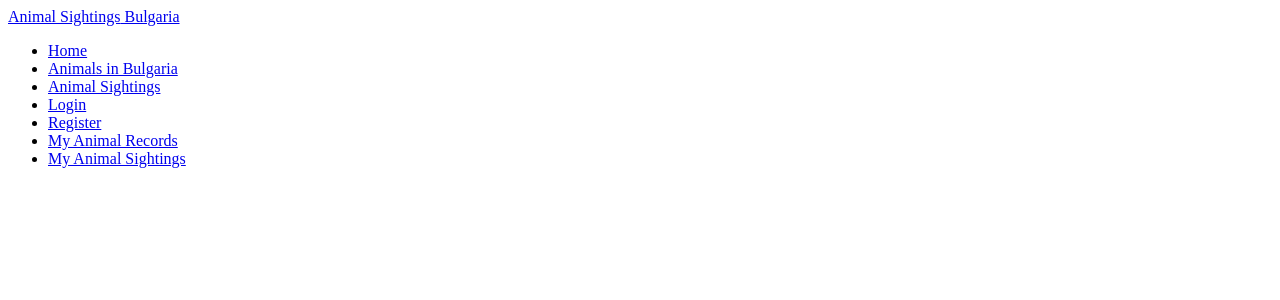
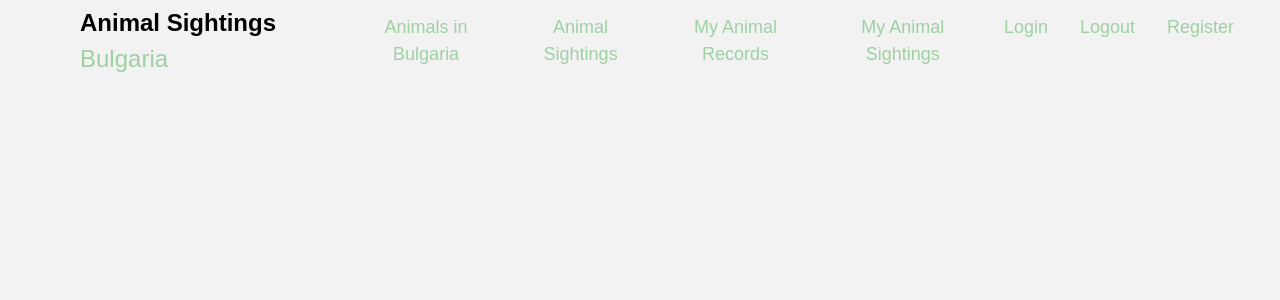
Before and after one commit to VeselinaSidova/Animal-Sightings-in-Bulgaria-SPA, a React (Create React App) app in the folder animal-sightings/: page / in a window 1280 px wide. Shown: the top 300 px of the page. Built offline with nearby package versions, Linux system fonts and the light colour scheme.

Commit message:
navbar edited, added new components and routing

```diff
--- a/animal-sightings/package.json
+++ b/animal-sightings/package.json
@@ -6,8 +6,11 @@
     "@testing-library/jest-dom": "^5.16.5",
     "@testing-library/react": "^13.4.0",
     "@testing-library/user-event": "^13.5.0",
+    "bootstrap": "^5.2.3",
     "react": "^18.2.0",
+    "react-bootstrap": "^2.7.2",
     "react-dom": "^18.2.0",
+    "react-router-dom": "^6.9.0",
     "react-scripts": "5.0.1",
     "web-vitals": "^2.1.4"
   },
--- a/animal-sightings/public/index.html
+++ b/animal-sightings/public/index.html
@@ -24,7 +24,7 @@
       work correctly both with client-side routing and a non-root public URL.
       Learn how to configure a non-root public URL by running `npm run build`.
     -->
-    <title>React App</title>
+    <title>Animal Sightings Bulgaria</title>
   </head>
   <body>
     <noscript>You need to enable JavaScript to run this app.</noscript>
--- a/animal-sightings/src/App.js
+++ b/animal-sightings/src/App.js
@@ -1,9 +1,21 @@
+import 'bootstrap/dist/css/bootstrap.min.css';
+
+import { Routes, Route } from 'react-router-dom';
+
 import { Header } from "./components/Header/Header";
+import { Home } from "./components/Home/Home";
+import { Login } from './components/Login/Login';
 
 function App() {
   return (
     <div className="App">
-        <Header />
+      <Header />
+      <main id="main-content">
+        <Routes>
+          <Route path='/' element={<Home />}/>
+          <Route path='/login' element={<Login/>}/>
+        </Routes>
+      </main>
     </div>
   );
 }
--- a/animal-sightings/src/components/Header/Header.js
+++ b/animal-sightings/src/components/Header/Header.js
@@ -1,18 +1,23 @@
+import { Link } from 'react-router-dom';
+
+import React from 'react';
+import styles from './Header.module.css';
+
 export const Header = () => {
     return (
-        <section className="header-section">
-            <nav role="navigation" className="navbar">
-                <div className="navbar-header">
-                    <a className="navbar-brand" href="#"><span className="green">Animal Sightings</span> Bulgaria</a>
+        <section className={styles['header-section']}>
+            <nav className={styles['navigation']}>
+                <div className={styles['navbar-header']}>
+                    <Link className={styles['navbar-brand']} to={'/'}><span className={styles['black']}>Animal Sightings</span> Bulgaria</Link>
                 </div>
-                <ul className="navbar-nav nav">
-                    <li className="active"><a href="#">Home</a></li>
-                    <li><a href="#">Animals in Bulgaria</a></li>
-                    <li><a href="#">Animal Sightings</a></li>
-                    <li><a href="#">Login</a></li>
-                    <li><a href="#">Register</a></li>
-                    <li><a href="#">My Animal Records</a></li>
-                    <li><a href="#">My Animal Sightings</a></li>
+                <ul className={styles['navbar-list']}>
+                    <li><Link to={'/animals'} className={styles['navbar-link']} >Animals in Bulgaria</Link></li>
+                    <li><Link to={'/sightings'} className={styles['navbar-link']} >Animal Sightings</Link></li>
+                    <li><Link to={'/my-animals'} className={styles['navbar-link']} >My Animal Records</Link></li>
+                    <li><Link to={'/my-sightings'} className={styles['navbar-link']} >My Animal Sightings</Link></li>
+                    <li><Link to={'/login'} className={styles['navbar-link']} >Login</Link></li>
+                    <li><Link to={'/logout'} className={styles['navbar-link']} >Logout</Link></li>
+                    <li><Link to={'/register'} className={styles['navbar-link']} >Register</Link></li>
                 </ul>
             </nav>
         </section>
--- a/animal-sightings/src/components/Header/Header.module.css
+++ b/animal-sightings/src/components/Header/Header.module.css
@@ -0,0 +1,61 @@
+.header-section {
+  background-color: #F2F2F2;
+}
+
+.navigation {
+  display: flex;
+  margin-left: auto;
+  justify-content: space-between;
+  align-items: center;
+  font-size: 18px;
+  font-family: Arial, Helvetica, sans-serif;
+  padding: 0 30px;
+  border-bottom: solid px #9ED0A4;
+}
+
+.navbar-header {
+  padding-left: 50px;
+}
+
+.navbar-brand {
+  font-size: 24px;
+  font-weight: 500;
+  color: #9ED0A4;
+  text-decoration: none;
+}
+
+.navbar-brand:hover{
+  color: black;
+}
+
+.black {
+  font-weight: bold;
+  color: black;
+}
+
+.black:hover {
+  color: #9ED0A4;
+}
+
+
+.navbar-list {
+  display: flex;
+  list-style-type: none;
+  margin: 0;
+  padding: 0;
+  overflow: hidden;
+}
+
+.navbar-link {
+  display: block;
+  color: #9ED0A4;
+  text-align: center;
+  padding: 14px 16px;
+  text-decoration: none;
+}
+
+.navbar-link:hover {
+  border-radius: 8px;
+  background-color: #9ED0A4;
+  color: black;
+}
--- a/animal-sightings/src/components/Home/Home.js
+++ b/animal-sightings/src/components/Home/Home.js
@@ -0,0 +1,10 @@
+import React from 'react';
+import styles from './Home.module.css';
+
+export const Home = () => {
+    return (
+        <div>
+
+        </div>
+    );
+};
--- /dev/null
+++ b/animal-sightings/src/components/Home/Home.module.css
@@ -0,0 +1,3 @@
+* {
+    background-color: #F2F2F2;
+}
--- /dev/null
+++ b/animal-sightings/src/components/Login/Login.js
@@ -0,0 +1,19 @@
+import Form from 'react-bootstrap/Form';
+import styles from './Login.module.css';
+
+export const Login = () => {
+    return (
+        <div className={styles['login-form']}>
+            <Form className={styles['form']}>
+                <Form.Group className="mb-3" controlId="formGroupEmail">
+                    <Form.Label>Email address</Form.Label>
+                    <Form.Control type="email" placeholder="Enter email" />
+                </Form.Group>
+                <Form.Group className="mb-3" controlId="formGroupPassword">
+                    <Form.Label>Password</Form.Label>
+                    <Form.Control type="password" placeholder="Password" />
+                </Form.Group>
+            </Form>
+        </div>
+    );
+};
--- /dev/null
+++ b/animal-sightings/src/components/Login/Login.module.css
@@ -0,0 +1,4 @@
+.login-form {
+    margin: 100px auto;
+    width: 400px;
+}
--- a/animal-sightings/src/index.js
+++ b/animal-sightings/src/index.js
@@ -2,11 +2,14 @@ import React from 'react';
 import ReactDOM from 'react-dom/client';
 import App from './App';
 import reportWebVitals from './reportWebVitals';
+import { BrowserRouter } from 'react-router-dom';
 
 const root = ReactDOM.createRoot(document.getElementById('root'));
 root.render(
   <React.StrictMode>
-    <App />
+    <BrowserRouter>
+      <App />
+    </BrowserRouter>
   </React.StrictMode>
 );
 
```
Also changed, not shown: animal-sightings/src/components/Footer/Footer.module.css (added), 1 other file (tests, documents, lock files or other folders).
